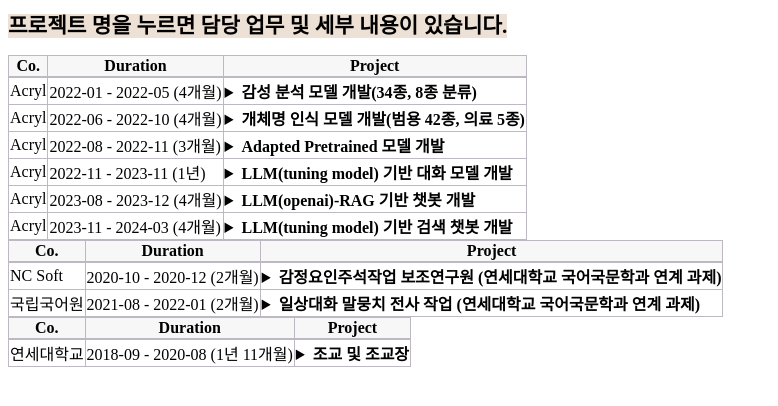
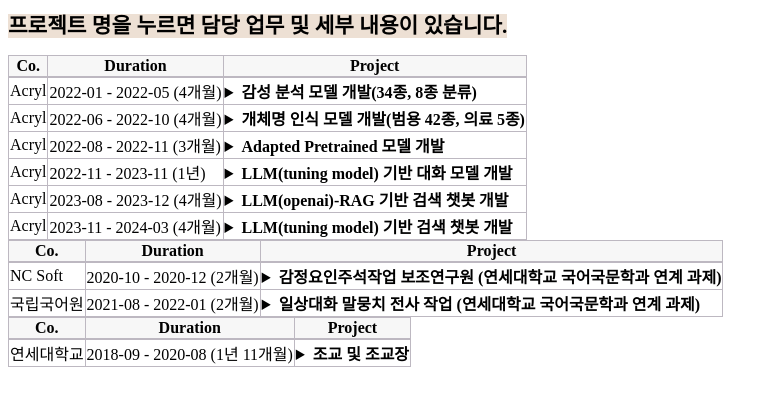
Before and after one commit to finddme/finddme.github.io, a Jekyll site: the page built from _posts/2022-01-01-Project.md, in a window 1280 px wide. Shown: the top 406 px of the page, without its empty margins (0-778 px from the left). Built offline with Jekyll 4.4.1, drawn with Linux system fonts in a browser that asks for light colours.

Commit message:
Update 2022-01-01-Project.md

```diff
--- a/_posts/2022-01-01-Project.md
+++ b/_posts/2022-01-01-Project.md
@@ -133,7 +133,7 @@
          <td class="line">
            <details>
            <summary><span class="glyphicon glyphicon-menu-right"></span>
-            <span class="glyphicon glyphicon-option-horizontal" style="display:none"></span><strong>LLM(openai)-RAG 기반 챗봇 개발</strong></summary>
+            <span class="glyphicon glyphicon-option-horizontal" style="display:none"></span><strong>LLM(openai)-RAG 기반 검색 챗봇 개발</strong></summary>
               <li>담당 업무: </li>
                   1) LLM 기반 검색 시스템 개발<br>
               <br>
```
